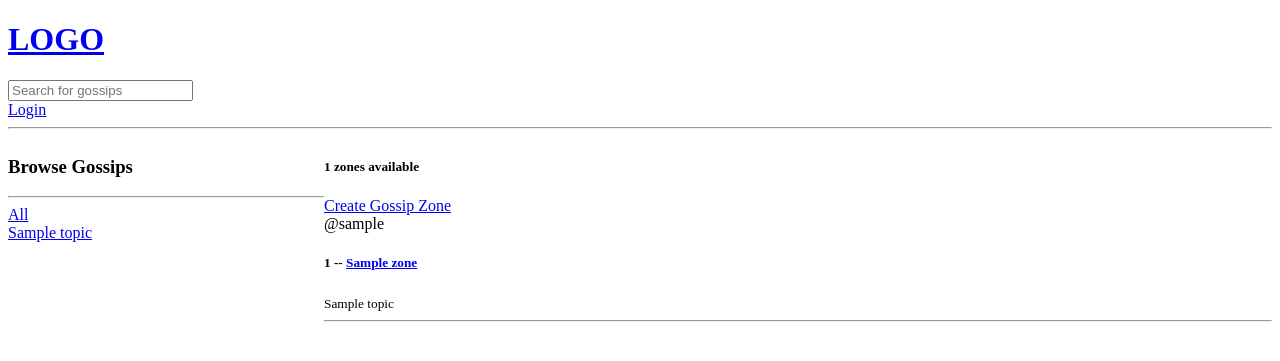
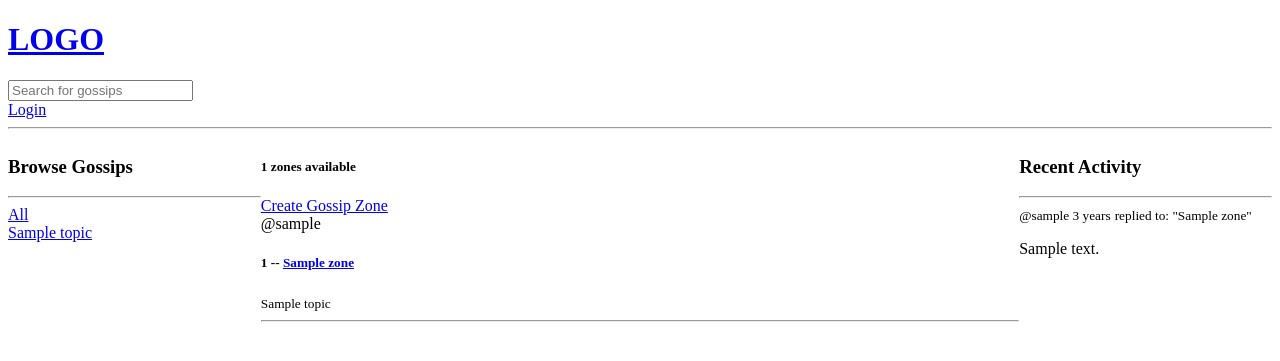
Before and after one commit to muratcanakcay/Django-App, a Django app: page / in a window 1280 px wide. Shown: the top 361 px of the page. Run offline with Django 4.2, Linux system fonts and the light colour scheme; tables that the repository leaves empty hold one stand-in row (values such as "Sample post").

Commit message:
add recent activity sidebar

```diff
--- a/gossipzone/base/models.py
+++ b/gossipzone/base/models.py
@@ -29,5 +29,8 @@ class Gossip(models.Model):
     updated = models.DateTimeField(auto_now=True)
     created = models.DateTimeField(auto_now_add=True)
 
+    class Meta:
+        ordering = ['-updated', '-created'] #shows the newes gossip first
+
     def __str__(self):
         return self.body[0:50]
--- /dev/null
+++ b/gossipzone/base/templates/base/activity_component.html
@@ -0,0 +1,11 @@
+<h3>Recent Activity</h3>
+<hr>
+
+{% for gossip in gossips %}
+<div>
+    <small>@{{gossip.user}} {{gossip.created|timesince}}</small>
+    <small>replied to: "{{gossip.zone}}"</small>
+
+    <p>{{gossip}}</p>
+</div>
+{% endfor %}
--- a/gossipzone/base/templates/base/home.html
+++ b/gossipzone/base/templates/base/home.html
@@ -5,7 +5,7 @@
 <style>
     .home-container{
         display: grid;
-        grid-template-columns: 1fr 3fr;
+        grid-template-columns: 1fr 3fr 1fr;
     }
 </style>
 
@@ -54,5 +54,9 @@
             </div>
         </div>
     </div>
+
+    <div>
+        {% include 'base/activity_component.html' %}
+    </div>
 </div>
 {% endblock %}
--- a/gossipzone/base/views.py
+++ b/gossipzone/base/views.py
@@ -70,16 +70,17 @@ def home(request):
 
     # retrieve topics from db
     topics = Topic.objects.all()
+    gossips = Gossip.objects.filter(Q(zone__topic__name__icontains=q))
 
     zone_count = zones.count()
 
-    context = {'zones':zones, 'topics':topics, 'zone_count' : zone_count }
+    context = {'zones':zones, 'topics':topics, 'zone_count' : zone_count, 'gossips': gossips }
 
     return render(request, 'base/home.html', context)
 
 def zone(request, pk):
     zone = Zone.objects.get(id=pk) # retrieve zone from db
-    gossips = zone.gossip_set.all().order_by('-created')
+    gossips = zone.gossip_set.all()
     participants = zone.participants.all().order_by('username')
 
     if request.method == 'POST':
@@ -152,6 +153,6 @@ def deleteGossip(request, pk):
 
     if request.method == 'POST':
         gossip.delete()
-        return redirect('home') #return back to homepage
+        return redirect('zone', pk=gossip.zone.id) #refresh page
 
     return render(request, 'base/delete.html', {'obj': gossip })
```
Also changed, not shown: gossipzone/base/templates/base/zone.html (line endings or trailing spaces).
